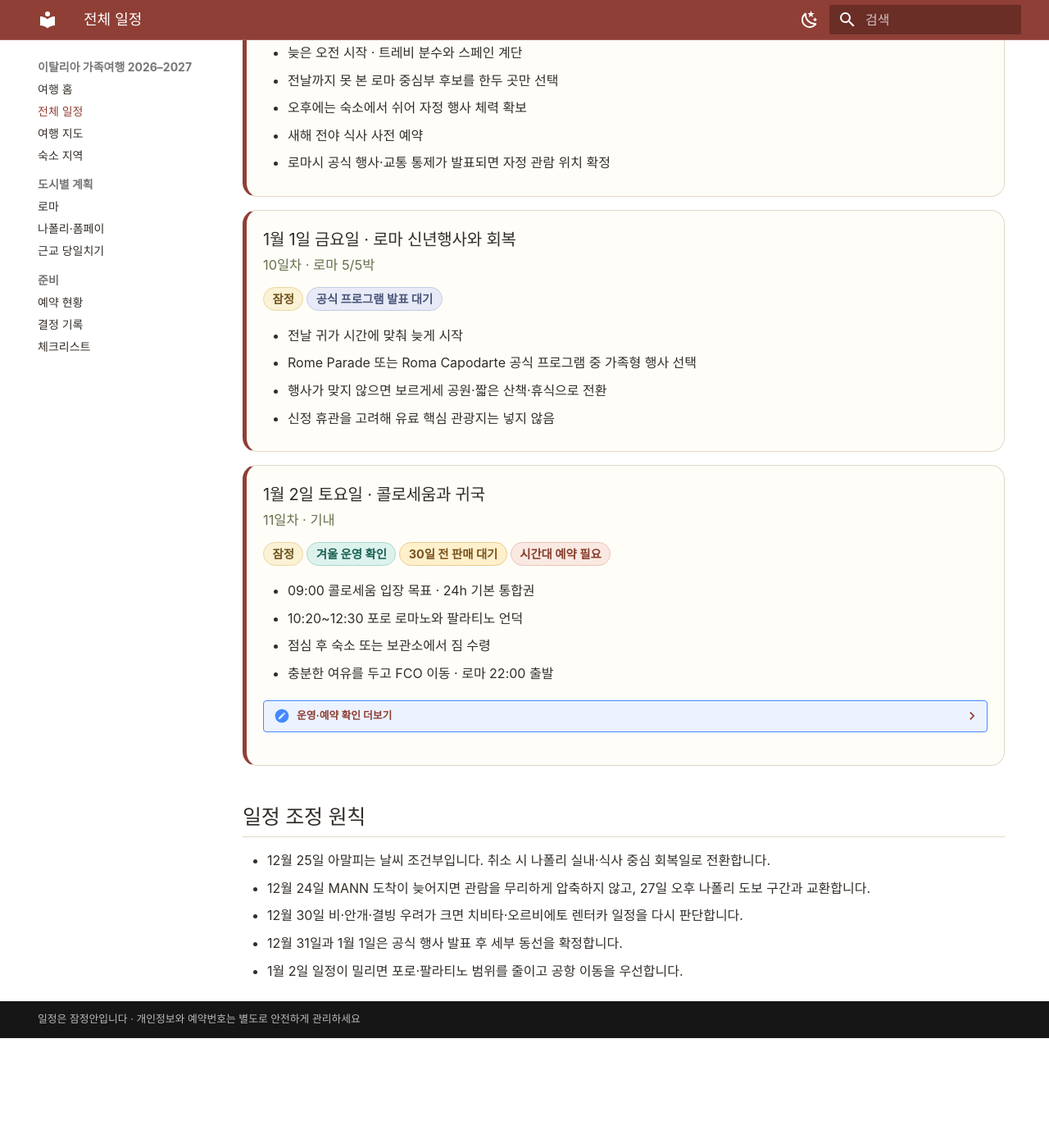
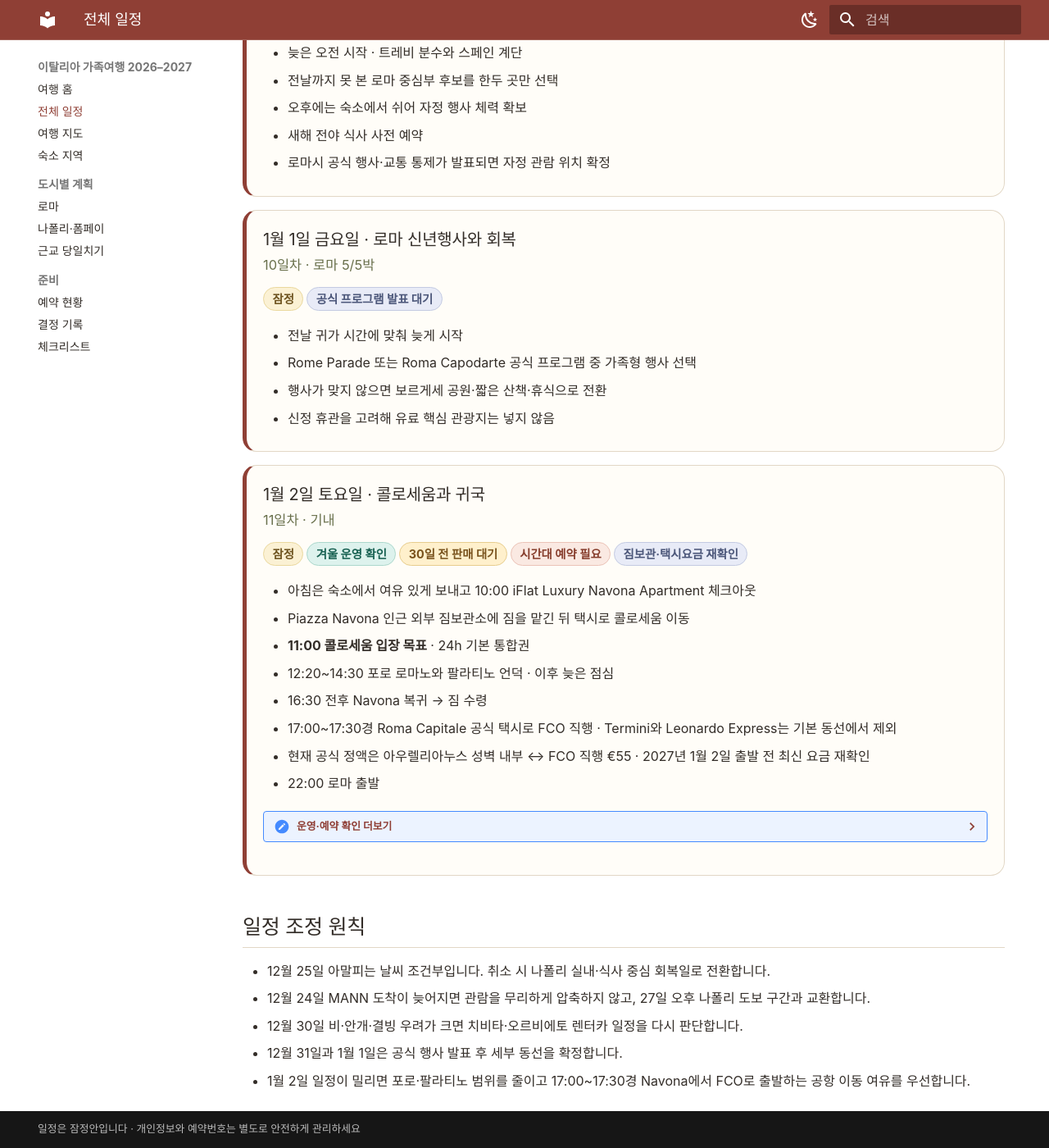
Before and after one commit to Jaeho211/italy-family-trip-2026, an MkDocs documentation site: the page built from docs/itinerary.md, in a window 1280 px wide and 1400 px high, scrolled down 4016 px. Shown: the whole window at 82% size. Built offline with MkDocs 1.6.1 and Material for MkDocs 9.7.7, drawn with Linux system fonts in a browser that asks for light colours; before the commit the page ends 5282 px from its top, so only the background shows below that.

Commit message:
Update Jan 2 luggage and FCO transfer plan

```diff
--- a/docs/itinerary.md
+++ b/docs/itinerary.md
@@ -223,12 +223,16 @@
 <div class="day-card">
   <h3>1월 2일 토요일 · 콜로세움과 귀국</h3>
   <p class="day-card__meta">11일차 · 기내</p>
-  <span class="status tentative">잠정</span><span class="status verified">겨울 운영 확인</span><span class="status waiting">30일 전 판매 대기</span><span class="status booking">시간대 예약 필요</span>
+  <span class="status tentative">잠정</span><span class="status verified">겨울 운영 확인</span><span class="status waiting">30일 전 판매 대기</span><span class="status booking">시간대 예약 필요</span><span class="status recheck">짐보관·택시요금 재확인</span>
   <ul>
-    <li>09:00 콜로세움 입장 목표 · 24h 기본 통합권</li>
-    <li>10:20~12:30 포로 로마노와 팔라티노 언덕</li>
-    <li>점심 후 숙소 또는 보관소에서 짐 수령</li>
-    <li>충분한 여유를 두고 FCO 이동 · 로마 22:00 출발</li>
+    <li>아침은 숙소에서 여유 있게 보내고 10:00 iFlat Luxury Navona Apartment 체크아웃</li>
+    <li>Piazza Navona 인근 외부 짐보관소에 짐을 맡긴 뒤 택시로 콜로세움 이동</li>
+    <li><strong>11:00 콜로세움 입장 목표</strong> · 24h 기본 통합권</li>
+    <li>12:20~14:30 포로 로마노와 팔라티노 언덕 · 이후 늦은 점심</li>
+    <li>16:30 전후 Navona 복귀 → 짐 수령</li>
+    <li>17:00~17:30경 Roma Capitale 공식 택시로 FCO 직행 · Termini와 Leonardo Express는 기본 동선에서 제외</li>
+    <li>현재 공식 정액은 아우렐리아누스 성벽 내부 ↔ FCO 직행 €55 · 2027년 1월 2일 출발 전 최신 요금 재확인</li>
+    <li>22:00 로마 출발</li>
   </ul>
   <details class="day-details">
     <summary>운영·예약 확인 더보기</summary>
@@ -237,8 +241,10 @@
       <li>콜로세움 입장 시간대 예약은 의무이며 방문 30일 전 판매 시작</li>
       <li>2027년 1월 2일 표는 2026년 12월 3일경부터 공식 판매창 확인</li>
       <li>어린이 무료표와 연령 증빙 절차를 판매 시 재확인</li>
+      <li>숙소의 체크아웃 후 짐 보관은 기본 전제로 두지 않고 Navona 인근 외부 보관소의 실제 영업시간을 출발 전에 확인</li>
+      <li>Roma Capitale 공식 공항 정액은 중간 경유·정차 없는 직접 이동 기준이며 현재 Fiumicino Airport ↔ Aurelian Walls €55</li>
     </ul>
-    <p><a href="https://colosseo.it/en/opening-times-and-tickets/" target="_blank" rel="noopener">공식 운영·티켓 안내</a> · <a href="https://ticketing.colosseo.it/en" target="_blank" rel="noopener">공식 예매처</a></p>
+    <p><a href="https://colosseo.it/en/opening-times-and-tickets/" target="_blank" rel="noopener">공식 운영·티켓 안내</a> · <a href="https://ticketing.colosseo.it/en" target="_blank" rel="noopener">공식 예매처</a> · <a href="https://www.comune.roma.it/web-resources/cms/documents/Taxi_Tariffario_ITA_ENG_SPA.pdf" target="_blank" rel="noopener">Roma Capitale 공식 택시 요금표</a> · <a href="https://github.com/Jaeho211/italy-family-trip-2026/blob/main/research/colosseum-2027-01-02.md" target="_blank" rel="noopener">상세 조사 보기</a></p>
   </details>
 </div>
 
@@ -248,4 +254,4 @@
 - 12월 24일 MANN 도착이 늦어지면 관람을 무리하게 압축하지 않고, 27일 오후 나폴리 도보 구간과 교환합니다.
 - 12월 30일 비·안개·결빙 우려가 크면 치비타·오르비에토 렌터카 일정을 다시 판단합니다.
 - 12월 31일과 1월 1일은 공식 행사 발표 후 세부 동선을 확정합니다.
-- 1월 2일 일정이 밀리면 포로·팔라티노 범위를 줄이고 공항 이동을 우선합니다.
+- 1월 2일 일정이 밀리면 포로·팔라티노 범위를 줄이고 17:00~17:30경 Navona에서 FCO로 출발하는 공항 이동 여유를 우선합니다.
```
